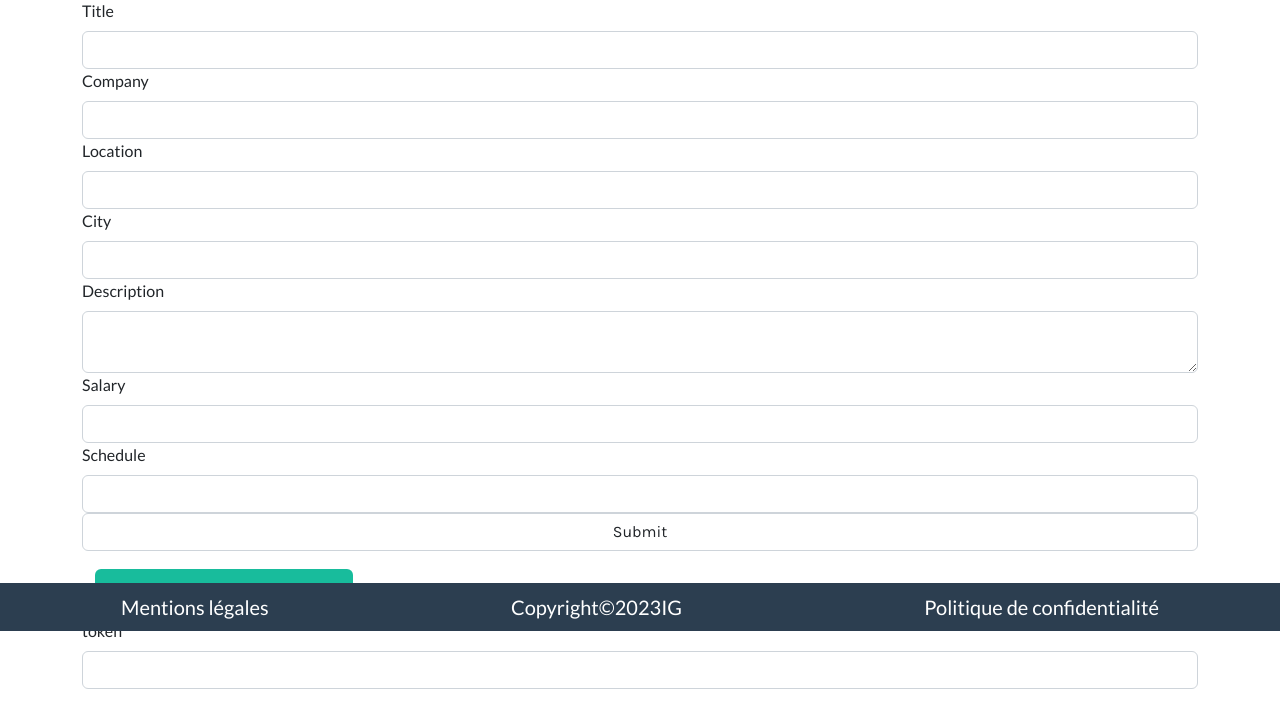
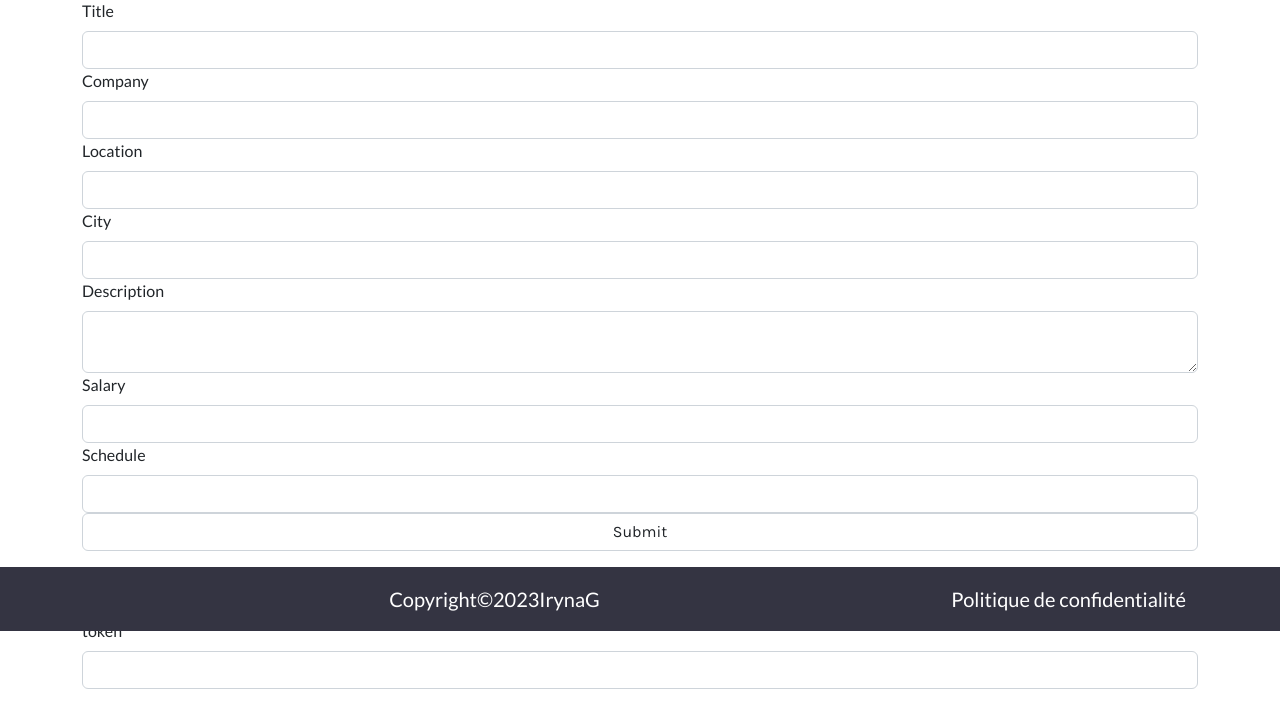
Before and after one commit to letsgowithme/recru1, a Symfony app: template templates/job/edit.html.twig in a window 1280 px wide. Shown: the part 169-874 px from the top of the page. Run offline with Twig, Linux system fonts and the light colour scheme; the template is opened without the code that fills it, so the values that code supplies are empty; form fields are guessed from the names that the template uses; style sheets or scripts are compiled from the project's sources; some libraries are stand-ins or nearby versions.

Commit message:
footer style update

```diff
--- a/public/style.css
+++ b/public/style.css
@@ -55,6 +55,7 @@ button {
   top: 5%;
   left: 15%;
 
+
 }
 
 .truc {
@@ -70,6 +71,20 @@ button {
 .page {
   padding: 0 3px;
 }
+.footer_line {
+  display: flex;
+  flex-direction: column;
+  align-items: center;
+  margin: auto;
+ width: 100%;
+ height: auto;
+ position: fixed;
+ bottom: 0;
+ background: rgb(52, 52, 66);
+}
+.footer_link {
+  padding: 10px;
+}
 
 }
  @media screen and (min-width: 768px) {
@@ -79,5 +94,43 @@ button {
       top: 30%;
       left: 15%;
     }
+    .footer_line {
+      display: flex;
+      flex-direction: row;
+      justify-content: space-between;
+      align-items: center;
+      margin: auto;
+     height: 4em;
+
+    }
+    .footer_link1 {
+      position: relative;
+      left: -1em;
+    }
+    .footer_link2 {
+      position: relative;
+      left: -1em;
+    }
 
   }
+
+  @media screen and (min-width: 1024px) {
+    .footer_line {
+      justify-content: space-between;
+      align-items: center;
+     height: 4em;
+
+    }
+    .footer_link1 {
+      position: relative;
+      left: -8em;
+    }
+    .footer_link2 {
+      position: relative;
+      left: -4.5em;
+    }
+    .footer_link3 {
+      position: relative;
+      left: -3em;
+    }
+  }
--- a/templates/partials/_footer.html.twig
+++ b/templates/partials/_footer.html.twig
@@ -1,14 +1,15 @@
-<footer class="d-flex flex-row justify-content-around align-items-center text-center bg-primary mt-5 sm-mb-4" style="width: 100%; height: 3em; position: fixed; bottom: 0;">
+{# <footer class="d-flex flex-row justify-content-around align-items-center bg-primary mt-5 sm-mb-4 " style="width: 100%; height: 3em; position: fixed; bottom: 0;"> #}
+<footer class="footer_line">
+
+<div>
+		<a class="nav-link fs-5 footer_link footer_link1" href="{{ path('footer.legal_notice') }}" style="color: white;">Mentions légales</a>
+	</div>
+
+	<div class="footer-copyright text-center fs-5 footer_link2" style="color: white;">Copyright&copy2023IrynaG
+</div>
 
 	<div>
-		<a class="nav-link fs-5" href="{{ path('footer.legal_notice') }}" style="color: white;">Mentions légales</a>
-	</div>
-
-	<div class="footer-copyright text-center fs-5" style="color: white;">Copyright&copy2023IG
-	</div>
-
-	<div>
-		<a class="nav-link fs-5" href="{{ path('footer.privacy_policy') }}" style="color: white;">Politique de confidentialité</a>
+		<a class="nav-link fs-5 me-lg-4 footer_link footer_link3" href="{{ path('footer.privacy_policy') }}" style="color: white;">Politique de confidentialité</a>
 	</div>
 
 </footer>
```
